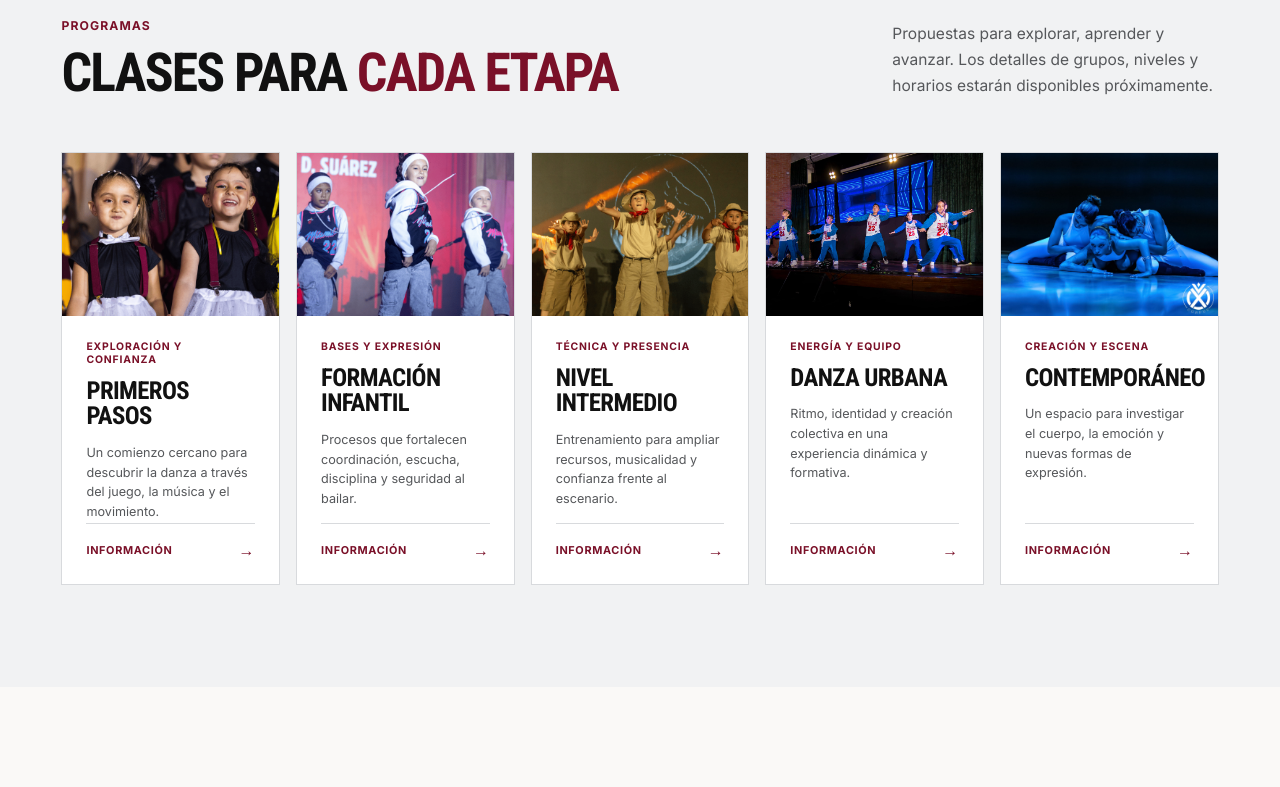
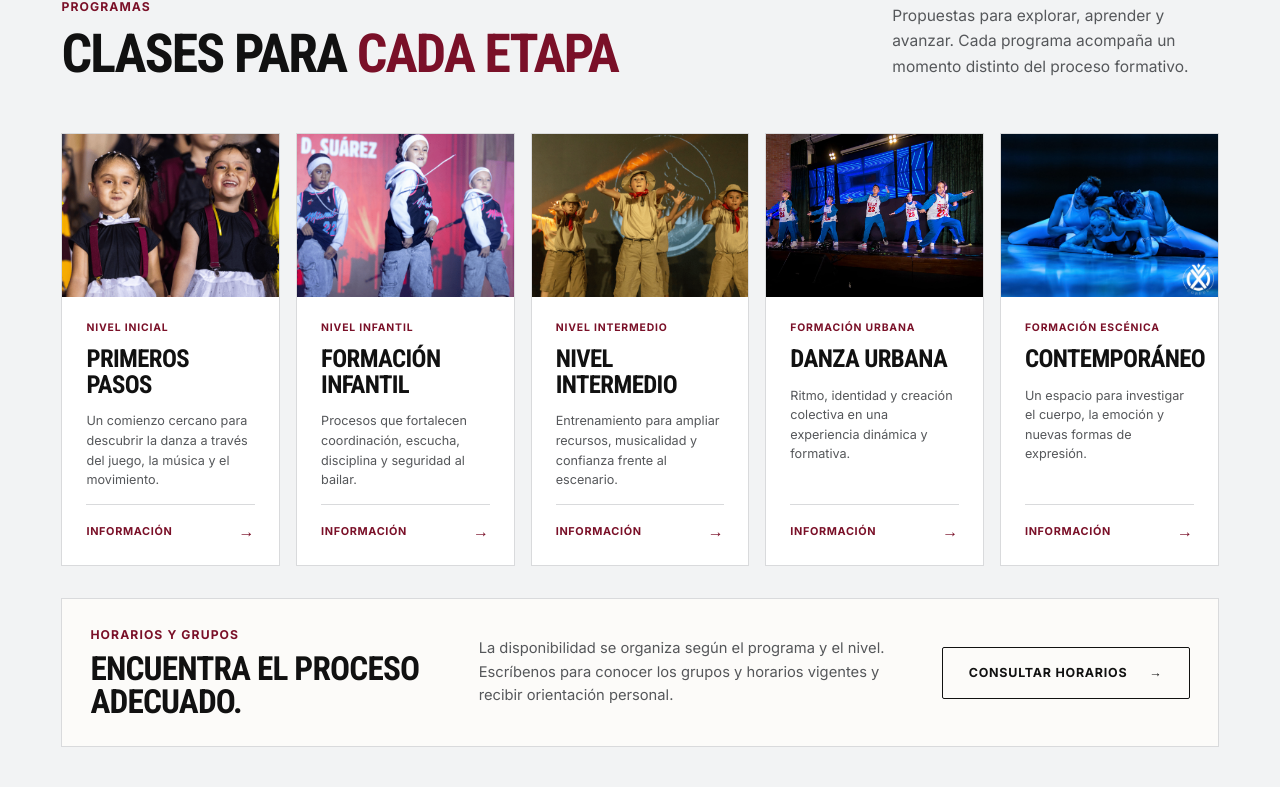
Before and after one commit to cristiansuarezcode-bot/web-vox-corpus-danza, a Next.js app: page / in a window 1280 px wide. Shown: the part 992-1779 px from the top of the page. Built offline with nearby package versions, Linux system fonts and the light colour scheme.

Commit message:
Apply Vox Corpus style guide 3
Update palette, logo treatment, spacing, program levels and schedule guidance to match the revised official style guide.

```diff
--- a/app/globals.css
+++ b/app/globals.css
@@ -1,19 +1,19 @@
 @import url("https://fonts.googleapis.com/css2?family=Inter:wght@400;500;600;700&family=Roboto+Condensed:wght@700&display=swap");
 
 :root {
-  --color-bg: #faf9f7;
-  --color-section: #f1f2f3;
+  --color-bg: #fcfbf9;
+  --color-section: #f2f3f4;
   --color-primary: #7a1028;
   --color-primary-dark: #500a1a;
   --color-text: #111111;
   --color-text-muted: #55575a;
-  --color-border: #d8dadd;
+  --color-border: #d9dadc;
   --color-warm: #eee4da;
   --color-white: #ffffff;
   --font-display: "Roboto Condensed", "Arial Narrow", Arial, sans-serif;
   --font-body: "Inter", Arial, sans-serif;
   --content-max: 1320px;
-  --section-space: clamp(80px, 8vw, 128px);
+  --section-space: clamp(64px, 7vw, 112px);
 }
 
 * {
@@ -53,7 +53,7 @@ blockquote {
 }
 
 section {
-  scroll-margin-top: 84px;
+  scroll-margin-top: 78px;
 }
 
 .home-page {
@@ -63,10 +63,10 @@ section {
 
 .site-header {
   align-items: center;
-  background: rgba(250, 249, 247, 0.96);
+  background: rgba(252, 251, 249, 0.96);
   border-bottom: 1px solid var(--color-border);
   display: flex;
-  height: 84px;
+  height: 78px;
   justify-content: space-between;
   padding: 0 clamp(24px, 4.2vw, 72px);
   position: sticky;
@@ -83,7 +83,7 @@ section {
 
 .brand-mark,
 .footer-brand-mark {
-  background: var(--color-primary);
+  background: var(--color-text);
   display: block;
   height: 100%;
   mask: url("/vox-corpus-logo.png") left center / contain no-repeat;
@@ -104,13 +104,13 @@ section {
 }
 
 .desktop-nav a:not(.nav-cta) {
-  padding: 31px 0 27px;
+  padding: 28px 0 25px;
   position: relative;
 }
 
 .desktop-nav a:not(.nav-cta)::after {
   background: var(--color-primary);
-  bottom: 21px;
+  bottom: 18px;
   content: "";
   height: 2px;
   left: 0;
@@ -290,7 +290,7 @@ section {
 }
 
 .hero-media figcaption {
-  background: rgba(250, 249, 247, 0.92);
+  background: rgba(252, 251, 249, 0.92);
   bottom: 0;
   font-size: 0.69rem;
   font-weight: 700;
@@ -304,7 +304,7 @@ section {
 
 .hero-index {
   align-items: center;
-  background: rgba(250, 249, 247, 0.9);
+  background: rgba(252, 251, 249, 0.9);
   display: flex;
   flex-direction: column;
   gap: 16px;
@@ -496,6 +496,38 @@ section {
   transform: translateX(4px);
 }
 
+.schedule-callout {
+  align-items: center;
+  background: var(--color-bg);
+  border: 1px solid var(--color-border);
+  display: grid;
+  gap: clamp(24px, 4vw, 56px);
+  grid-template-columns: minmax(240px, 0.9fr) minmax(300px, 1.1fr) auto;
+  margin: 32px auto 0;
+  max-width: var(--content-max);
+  padding: 28px;
+  scroll-margin-top: 96px;
+}
+
+.schedule-callout h3 {
+  font-family: var(--font-display);
+  font-size: clamp(1.7rem, 2.6vw, 2.4rem);
+  letter-spacing: -0.025em;
+  line-height: 1;
+  margin-top: 10px;
+  text-transform: uppercase;
+}
+
+.schedule-callout > p {
+  color: var(--color-text-muted);
+  font-size: 0.92rem;
+  line-height: 1.6;
+}
+
+.schedule-callout .button {
+  white-space: nowrap;
+}
+
 .academy-section {
   background: var(--color-bg);
   display: grid;
@@ -595,7 +627,7 @@ section {
   grid-template-columns: minmax(390px, 0.82fr) minmax(0, 1.18fr);
   margin: 0 auto;
   max-width: 1600px;
-  min-height: 650px;
+  min-height: 560px;
 }
 
 .stage-copy {
@@ -604,11 +636,11 @@ section {
 }
 
 .section-label-light {
-  color: #d9a8b4;
+  color: var(--color-warm);
 }
 
 .stage-copy h2 span {
-  color: #d9a8b4;
+  color: var(--color-warm);
 }
 
 .stage-copy > p:not(.section-label) {
@@ -711,7 +743,7 @@ section {
 }
 
 .experience-grid figcaption b {
-  color: #e6a8b7;
+  color: var(--color-warm);
 }
 
 .community-quote {
@@ -799,7 +831,7 @@ section {
   display: grid;
   gap: 48px;
   grid-template-columns: minmax(260px, 1.25fr) 0.55fr 0.8fr auto;
-  min-height: 320px;
+  min-height: 280px;
   padding: 64px clamp(24px, 4.8vw, 72px) 44px;
 }
 
@@ -830,7 +862,7 @@ section {
 }
 
 .footer-links > p {
-  color: #e6a8b7;
+  color: var(--color-warm);
   font-size: 0.67rem;
   font-weight: 700;
   letter-spacing: 0.08em;
@@ -870,7 +902,7 @@ section {
 }
 
 :focus-visible {
-  outline: 3px solid #b86378;
+  outline: 3px solid var(--color-primary);
   outline-offset: 4px;
 }
 
@@ -890,6 +922,14 @@ section {
   .program-card:nth-child(4),
   .program-card:nth-child(5) {
     grid-column: span 1;
+  }
+
+  .schedule-callout {
+    grid-template-columns: 1fr 1fr;
+  }
+
+  .schedule-callout .button {
+    justify-self: start;
   }
 
   .site-footer {
@@ -960,7 +1000,8 @@ section {
 
   .section-heading,
   .academy-section,
-  .contact-section {
+  .contact-section,
+  .schedule-callout {
     grid-template-columns: 1fr;
   }
 
@@ -1087,6 +1128,15 @@ section {
     grid-column: auto;
   }
 
+  .schedule-callout {
+    margin-top: 24px;
+    padding: 24px 20px;
+  }
+
+  .schedule-callout .button {
+    justify-self: stretch;
+  }
+
   .program-body {
     min-height: 245px;
   }
--- a/app/page.tsx
+++ b/app/page.tsx
@@ -1,35 +1,35 @@
 const programs = [
   {
     title: "Primeros pasos",
-    label: "Exploración y confianza",
+    label: "Nivel inicial",
     text: "Un comienzo cercano para descubrir la danza a través del juego, la música y el movimiento.",
     image: "/primeros-pasos.png",
     alt: "Niñas de Vox Corpus disfrutando una presentación",
   },
   {
     title: "Formación infantil",
-    label: "Bases y expresión",
+    label: "Nivel infantil",
     text: "Procesos que fortalecen coordinación, escucha, disciplina y seguridad al bailar.",
     image: "/team-girls.png",
     alt: "Grupo infantil de Vox Corpus en escena",
   },
   {
     title: "Nivel intermedio",
-    label: "Técnica y presencia",
+    label: "Nivel intermedio",
     text: "Entrenamiento para ampliar recursos, musicalidad y confianza frente al escenario.",
     image: "/grupo-intermedio.png",
     alt: "Estudiantes de nivel intermedio en una coreografía",
   },
   {
     title: "Danza urbana",
-    label: "Energía y equipo",
+    label: "Formación urbana",
     text: "Ritmo, identidad y creación colectiva en una experiencia dinámica y formativa.",
     image: "/escenario-urbano-azul.jpg",
     alt: "Grupo de danza urbana de Vox Corpus en una presentación",
   },
   {
     title: "Contemporáneo",
-    label: "Creación y escena",
+    label: "Formación escénica",
     text: "Un espacio para investigar el cuerpo, la emoción y nuevas formas de expresión.",
     image: "/contemporaneo-azul.jpg",
     alt: "Bailarinas de Vox Corpus en una obra contemporánea",
@@ -79,6 +79,7 @@ export default function Home() {
           <a href="#academia">La academia</a>
           <a href="#programas">Programas</a>
           <a href="#experiencias">Experiencias</a>
+          <a href="#horarios">Horarios</a>
           <a href="#contacto">Contacto</a>
           <a className="nav-cta" href="#contacto">Inscríbete <span aria-hidden="true">→</span></a>
         </nav>
@@ -90,6 +91,7 @@ export default function Home() {
             <a href="#academia">La academia</a>
             <a href="#programas">Programas</a>
             <a href="#experiencias">Experiencias</a>
+            <a href="#horarios">Horarios</a>
             <a href="#contacto">Contacto</a>
           </nav>
         </details>
@@ -134,8 +136,8 @@ export default function Home() {
             <h2>Clases para <span>cada etapa</span></h2>
           </div>
           <p>
-            Propuestas para explorar, aprender y avanzar. Los detalles de
-            grupos, niveles y horarios estarán disponibles próximamente.
+            Propuestas para explorar, aprender y avanzar. Cada programa
+            acompaña un momento distinto del proceso formativo.
           </p>
         </div>
 
@@ -153,6 +155,20 @@ export default function Home() {
               </div>
             </article>
           ))}
+        </div>
+
+        <div className="schedule-callout" id="horarios">
+          <div>
+            <p className="section-label">Horarios y grupos</p>
+            <h3>Encuentra el proceso adecuado.</h3>
+          </div>
+          <p>
+            La disponibilidad se organiza según el programa y el nivel. Escríbenos
+            para conocer los grupos y horarios vigentes y recibir orientación personal.
+          </p>
+          <a className="button button-secondary" href="mailto:voxcorpusdanza@gmail.com">
+            Consultar horarios <span aria-hidden="true">→</span>
+          </a>
         </div>
       </section>
 
@@ -228,11 +244,10 @@ export default function Home() {
         </div>
         <div className="contact-copy">
           <p>
-            Estamos organizando la información completa de grupos, horarios,
-            ubicación e inscripciones. Mientras tanto, puedes escribirnos y te
-            orientaremos personalmente.
+            Cuéntanos qué programa te interesa. Te orientaremos personalmente
+            sobre el nivel, los grupos disponibles y el proceso de inscripción.
           </p>
-          <div className="contact-status"><span>Información en preparación</span><strong>Inscripciones próximamente</strong></div>
+          <div className="contact-status"><span>Atención personalizada</span><strong>Horarios según programa y nivel</strong></div>
           <a className="button button-primary" href="mailto:voxcorpusdanza@gmail.com">Escríbenos <span aria-hidden="true">→</span></a>
         </div>
       </section>
@@ -248,12 +263,13 @@ export default function Home() {
           <a href="#academia">La academia</a>
           <a href="#programas">Programas</a>
           <a href="#experiencias">Experiencias</a>
+          <a href="#horarios">Horarios</a>
           <a href="#contacto">Contacto</a>
         </div>
         <div className="footer-links">
           <p>Información</p>
           <a href="/cancelar_cuenta_vox_danza/">Eliminar cuenta de Vox Danza</a>
-          <span>Sitio en construcción</span>
+          <span>Canal oficial de Vox Corpus Danza</span>
           <small>© {new Date().getFullYear()} Vox Corpus Danza</small>
         </div>
         <a className="footer-cta" href="#contacto">Inscríbete <span aria-hidden="true">→</span></a>
```
